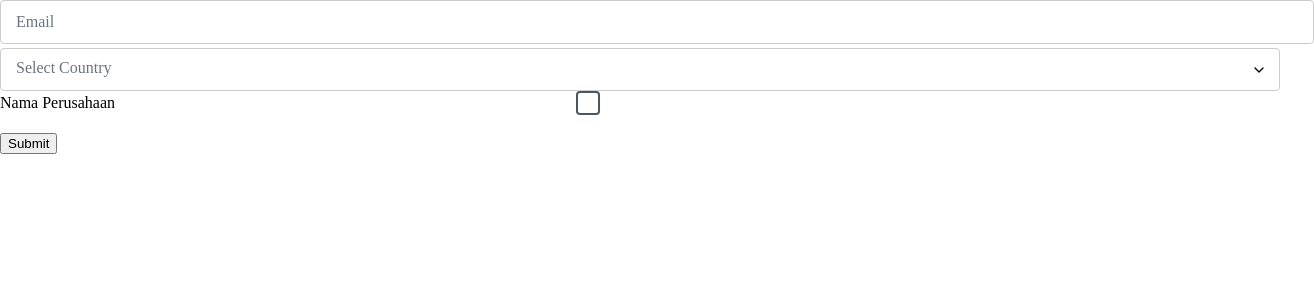
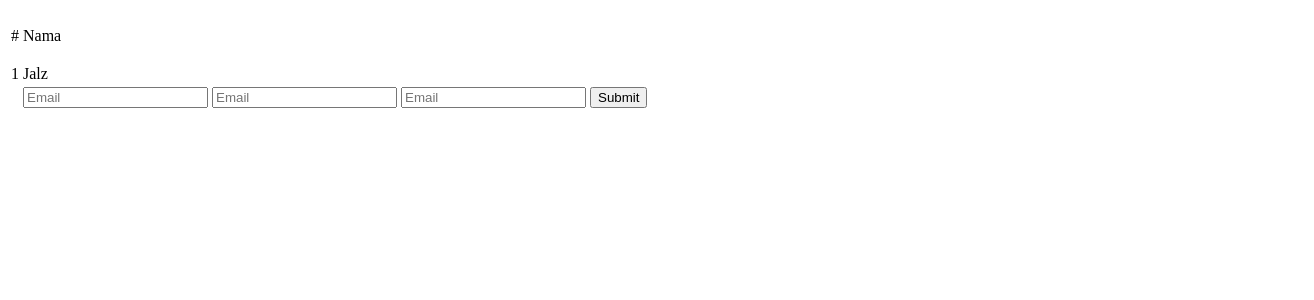
Before and after one commit to jalzae/jalz-vue, a Vue app: page / in a window 1280 px wide. Shown: the top 300 px of the page, 1314 px wide, since content can reach past the window. Built offline with nearby package versions, Linux system fonts and the light colour scheme.

Commit message:
update table crud auto

```diff
--- a/package.json
+++ b/package.json
@@ -1,6 +1,6 @@
 {
   "name": "jalz-vue",
-  "version": "1.1.7",
+  "version": "1.1.8",
   "description": "Jalz vue component with automation and tailwind Css",
   "main": "dist/bundle.js",
   "module": "dist/bundle.js",
--- a/src/App.vue
+++ b/src/App.vue
@@ -1,15 +1,25 @@
 <template>
   <div>
     <Form
+      :list="[
+      {
+        name:'Jalz'
+      }]"
+      :format="{
+      header:[
+      {
+        name:'Nama'
+      }],
+      body:['name']
+     }"
+      :isForm="true"
+      :forms="forms"
       :form="form"
-      :selected="forms"
-      :action="'action'"
-      @action="confirm"
     />
   </div>
 </template>
 <script>
-import Form from "../src/components/Form.vue";
+import Form from "../src/components/Table.vue";
 export default {
   components: {
     Form,
@@ -24,29 +34,20 @@ export default {
       form: [
         {
           model: "email",
-          type: "text-style",
+          type: "text",
           place: "Email",
         },
         {
-          type: "select-style",
-          place: "Select Country",
-          model: "username",
-          value: "text",
-          display: "text",
-          list: [
-            {
-              text: "America",
-            },
-            {
-              text: "England",
-            },
-          ],
+          model: "email",
+          type: "text",
+          place: "Email",
         },
         {
-          type: "checkbox",
-          place: "Nama Perusahaan",
-          model: "status",
+          model: "email",
+          type: "text",
+          place: "Email",
         },
+
       ],
     };
   },
--- a/src/components/Table.vue
+++ b/src/components/Table.vue
@@ -204,6 +204,105 @@
           </td>
         </tr>
       </tbody>
+      <tfoot v-if="isForm">
+        <tr>
+          <td></td>
+          <td
+            v-for="item in form"
+            :key="item.model"
+          >
+            <div v-if="item.type == 'text'">
+              <input
+                type="text"
+                :class="item.class ?? 'custom-input border border-gray-300 rounded outline-none p-2 w-full mt-2'"
+                v-model="forms[item.model]"
+                :placeholder="item.place"
+                @change="item.action ? change(item.action): null"
+                :required="item.required"
+              />
+            </div>
+            <div v-else-if="item.type == 'readonly'">
+              <input
+                type="text"
+                class="custom-input border border-gray-300 rounded outline-none p-2 w-full mt-2"
+                :class="item.class ?? ''"
+                :placeholder="item.place"
+                v-model="forms[item.model]"
+                readonly
+              />
+            </div>
+            <!-- //type email -->
+            <div v-else-if="item.type == 'email'">
+              <input
+                type="email"
+                class="custom-input border border-gray-300 rounded outline-none p-2 w-full mt-2"
+                :placeholder="item.place"
+                v-model="forms[item.model]"
+                :required="item.required"
+                @change="item.change ? change(item.change) : null"
+              />
+            </div>
+            <!-- //type textarea -->
+            <div v-else-if="item.type == 'textarea'">
+              <textarea
+                class="border border-gray-300 rounded outline-none p-2 w-full mt-2"
+                :placeholder="item.place"
+                v-model="forms[item.model]"
+                :required="item.required"
+                @change="item.change ? change(item.change) : null"
+              ></textarea>
+            </div>
+            <div v-else-if="item.type == 'number'">
+              <input
+                type="text"
+                class="custom-input border border-gray-300 rounded outline-none p-2 w-full mt-2"
+                @keypress="isNumber"
+                @blur="item.format ? $emit(item.formatAction, item.model) : ''"
+                v-model="forms[item.model]"
+                :required="item.required"
+                :placeholder="item.place"
+                inputmode="number"
+              />
+            </div>
+            <div v-else-if="item.type == 'select'">
+              <select
+                class="border border-gray-300 rounded outline-none p-2 w-full mt-2"
+                v-model="forms[item.model]"
+                @change="item.action ? change(item.action) : null"
+                :required="item.required"
+              >
+                <option
+                  disabled
+                  value=""
+                >{{ item.place ? item.place : "Pilih Opsi" }}</option>
+                <option
+                  v-for="items in item.list"
+                  :key="items[item.value]"
+                  :value="items[item.value]"
+                >
+                  {{ items[item.display] }}
+                </option>
+              </select>
+
+            </div>
+          </td>
+          <td
+            v-if="!hiden"
+            class="text-right pt-2"
+          >
+            <button
+              type="submit"
+              class="rounded-sm text-white p-2 shadow-md w-full"
+              :class="
+          disabled == false ? `bg-blue-500 ${submitclass}` : `bg-gray-400 ${submitclass}`
+        "
+              :disabled="disabled ?? false"
+            >
+              {{ submitname }}
+            </button>
+          </td>
+        </tr>
+      </tfoot>
     </table>
     <div v-if="paging">
       <Paging
@@ -223,13 +322,35 @@ import Paging from "./Paging.vue";
 import moment from "moment";
 import helper from "../controller/helper";
 export default {
-  mixins: [],
+  mixins: [helper],
   components: { Paging },
   props: {
     format: {
       type: Object,
       required: true,
+      default: {
+        header: [],
+        body: [],
+        action: [],
+      },
     },
+    //form mode
+    isForm: { type: Boolean, default: false },
+    forms: { type: Object, default: {} },
+    form: { type: Object, default: [] },
+    action: { type: String, default: "" },
+    disabled: {
+      type: Boolean,
+      default: false,
+    },
+    hiden: {
+      type: Boolean,
+      default: false,
+    },
+    submitname: { type: String, default: "Submit" },
+    submitclass: { type: String, default: "" },
+
+    //table components
     list: { type: Array, required: true },
     page: { type: Number, default: 1 },
     per_page: { type: Number, default: 1 },
@@ -283,8 +404,11 @@ export default {
       clearTimeout(this.debounceTimeout);
       this.debounceTimeout = setTimeout(async () => {
         await this.$emit(this.searchAction, this.keywords);
-        this.keywords = ""; // Reset only after search completes
+        this.keywords = "";
       }, 300);
+    },
+    async change(action) {
+      this.$emit(action, this.forms);
     },
   },
   data() {
--- a/src/controller/helper.js
+++ b/src/controller/helper.js
@@ -189,6 +189,11 @@ export default {
     return (
       typeof obj === "object" && obj !== null && Object.keys(obj).length === 0
     );
-  }
-
+  },
+  isNumber(event) {
+    const charCode = event.which ? event.which : event.keyCode;
+    if (charCode > 31 && (charCode < 48 || charCode > 57)) {
+      event.preventDefault();
+    }
+  },
 };
```
